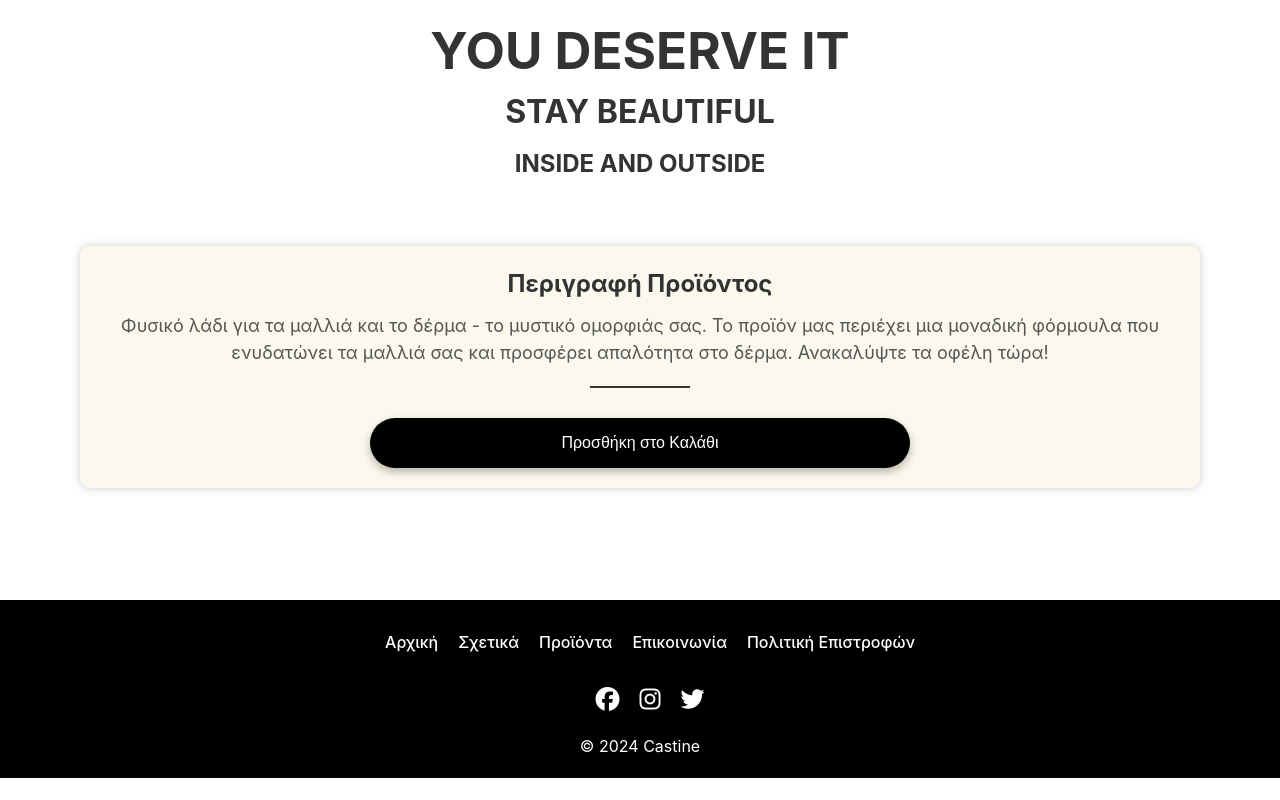
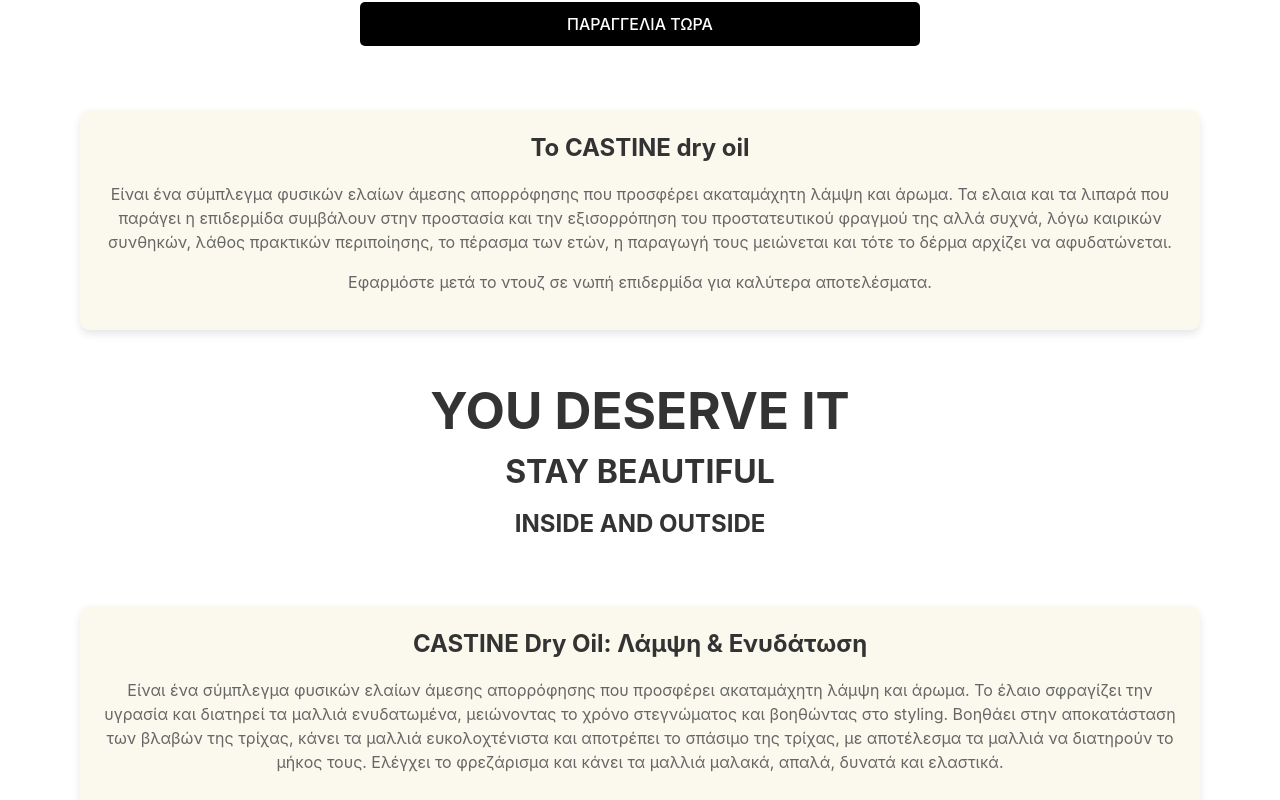
Before and after one commit to dimpinis9/Castine, a React (Vite) app: page / in a window 1280 px wide. Shown: the part 1160-1960 px from the top of the page. Before the commit the page ends 1938 px from the top, so only its background shows below. Built offline with nearby package versions, Linux system fonts and the light colour scheme.

Commit message:
HomePage new texts

```diff
--- a/src/assets/MainContent.css
+++ b/src/assets/MainContent.css
@@ -96,22 +96,6 @@
   margin-top: 10px; /* Αυξήστε αυτήν την τιμή για να αυξήσετε το μέγεθος των γραμμάτων */
 }
 
-
-
-button {
-  margin-top: 20px;
-  padding: 10px 20px;
-  background-color: #007bff;
-  color: white;
-  border: none;
-  border-radius: 5px;
-  cursor: pointer;
-}
-
-button:hover {
-  background-color: #0056b3;
-}
-
 img {
   width: 100%; /* Κάνει τις εικόνες να ταιριάζουν στο πλάτος του γονικού τους στοιχείου */
   height: auto; /* Διατηρεί τις αναλογίες της εικόνας */
@@ -156,7 +140,27 @@
   line-height: 1.5;
 }
 
-/* Προσθέστε εδώ περισσότερο περιεχόμενο και φωτογραφίες */
+.OrderButton button {
+  font-size: 1rem; /* Καθορίζει το μέγεθος του κειμένου */
+  padding: 12px 24px;
+  margin-top: 2rem;/* Προσθέτει εσωτερικό περιθώριο για να κάνει το κουμπί μεγαλύτερο */
+  background-color: black;/* Καθορίζει το χρώμα φόντου */
+  color: white; /* Καθορίζει το χρώμα του κειμένου */
+  border: none; /* Αφαιρεί το περίγραμμα */
+  border-radius: 5px; /* Προσθέτει ελαφριά στρογγυλεμένες γωνίες */
+  cursor: pointer; /* Αλλάζει τον δείκτη του ποντικιού σε δείκτη κλικ όταν είναι πάνω από το κουμπί */
+  transition: background-color 0.3s ease, transform 0.2s ease; /* Προσθέτει απαλή μετάβαση για το χρώμα και τη μετατόπιση */
+}
+
+.OrderButton button:hover {
+  background-color: black; /* Σκουραίνει το χρώμα του κουμπιού όταν γίνεται hover */
+  transform: translateY(-2px); /* Ανεβάζει λίγο το κουμπί για να δώσει αίσθηση διαδραστικότητας */
+}
+
+.OrderButton button:active {
+  background-color: black; /* Κάνει το κουμπί ακόμη σκουρότερο όταν πατιέται */
+  transform: translateY(1px); /* Επαναφέρει το κουμπί στην αρχική του θέση όταν γίνεται κλικ */
+}
 
 @media only screen and (max-width: 600px) {
   body {
@@ -225,6 +229,12 @@
   object-fit: contain; /* Αλλαγή του object-fit για μικρότερες συσκευές για να δείχνει ολόκληρη η εικόνα */
 }
 
+.OrderButton button {
+  margin-top: 1rem; /* Αύξηση του περιθωρίου για καλύτερη εμφάνιση */
+  padding: 0.5rem 1rem; /* Μείωση του padding για καλύτερη εμφάνιση */
+  width: 50%; /* Καθορίζει το πλάτος του κουμπιού */
+}
+
 
   .stay {
     font-size: 2em;
--- a/src/components/MainContent.jsx
+++ b/src/components/MainContent.jsx
@@ -71,29 +71,31 @@
   <p>Από την αρχαιότητα μέχρι σήμερα, τα έλαια θεωρούνται η επιτομή της περιποίησης για άνδρες και γυναίκες. Είναι πλούσια σε θρεπτικά συστατικά και ιδανικά για την υγεία της επιδερμίδας και των μαλλιών.</p>
   <p>Ανακαλύψτε το CASTINE dry oil και επωφεληθείτε από τους θησαυρούς που κρύβει μέσα του.</p>
 </div>
+ <div className="OrderButton">
+        <button> ΠΑΡΑΓΓΕΛΙΑ ΤΩΡΑ</button>
+ </div>
+<div className="oils-introduction-card">
+  <h2>Το CASTINE dry oil</h2>
+  <p>Είναι ένα σύμπλεγμα φυσικών ελαίων άμεσης απορρόφησης που προσφέρει ακαταμάχητη λάμψη και άρωμα. Τα ελαια και τα λιπαρά που παράγει η επιδερμίδα συμβάλουν στην προστασία και την εξισορρόπηση του προστατευτικού φραγμού της αλλά συχνά, λόγω καιρικών συνθηκών, λάθος πρακτικών περιποίησης, το πέρασμα των ετών, η παραγωγή τους μειώνεται και τότε το δέρμα αρχίζει να αφυδατώνεται.</p>
+  <p>Εφαρμόστε μετά το ντουζ σε νωπή επιδερμίδα για καλύτερα αποτελέσματα.</p>
+</div>
       <div className="product-title">
         <h1 class="deserve">
 
           <AnimatedText text="YOU DESERVE IT"/>
         </h1>
-        <h2 class="stay"><AnimatedText text="STAY BEAUTIFUL"  /></h2>
+        <h2 class="stay"><AnimatedText text="STAY BEAUTIFUL"/></h2>
         <h2 class="inside"><AnimatedText text="INSIDE AND OUTSIDE" /> </h2>
 
 
       </div>
+      <div className="oils-introduction-card">
+      <h2>CASTINE Dry Oil: Λάμψη & Ενυδάτωση</h2>
+  <p>Είναι ένα σύμπλεγμα φυσικών ελαίων άμεσης απορρόφησης που προσφέρει ακαταμάχητη λάμψη και άρωμα.
+     Το έλαιο σφραγίζει την υγρασία και διατηρεί τα μαλλιά ενυδατωμένα, μειώνοντας το χρόνο στεγνώματος και βοηθώντας στο styling. Βοηθάει στην αποκατάσταση των βλαβών της τρίχας, κάνει τα μαλλιά ευκολοχτένιστα και αποτρέπει το σπάσιμο της τρίχας, με αποτέλεσμα τα μαλλιά να διατηρούν το μήκος τους. Ελέγχει το φρεζάρισμα και κάνει τα μαλλιά μαλακά, απαλά, δυνατά και ελαστικά.</p>
 
-      <div className="product-summary">
-        <h2>Περιγραφή Προϊόντος</h2>
-        <p className="summary-text">
-          Φυσικό λάδι για τα μαλλιά και το δέρμα - το μυστικό ομορφιάς σας.
-          Το προϊόν μας περιέχει μια μοναδική φόρμουλα που ενυδατώνει τα μαλλιά
-          σας και προσφέρει απαλότητα στο δέρμα. Ανακαλύψτε τα οφέλη τώρα!
-        </p>
-        <button onClick={() => navigate('/products')}>Προσθήκη στο Καλάθι</button>
-      </div>
-      <section className="additional-content">
+</div>
 
-      </section>
     </main>
   );
 };
```
